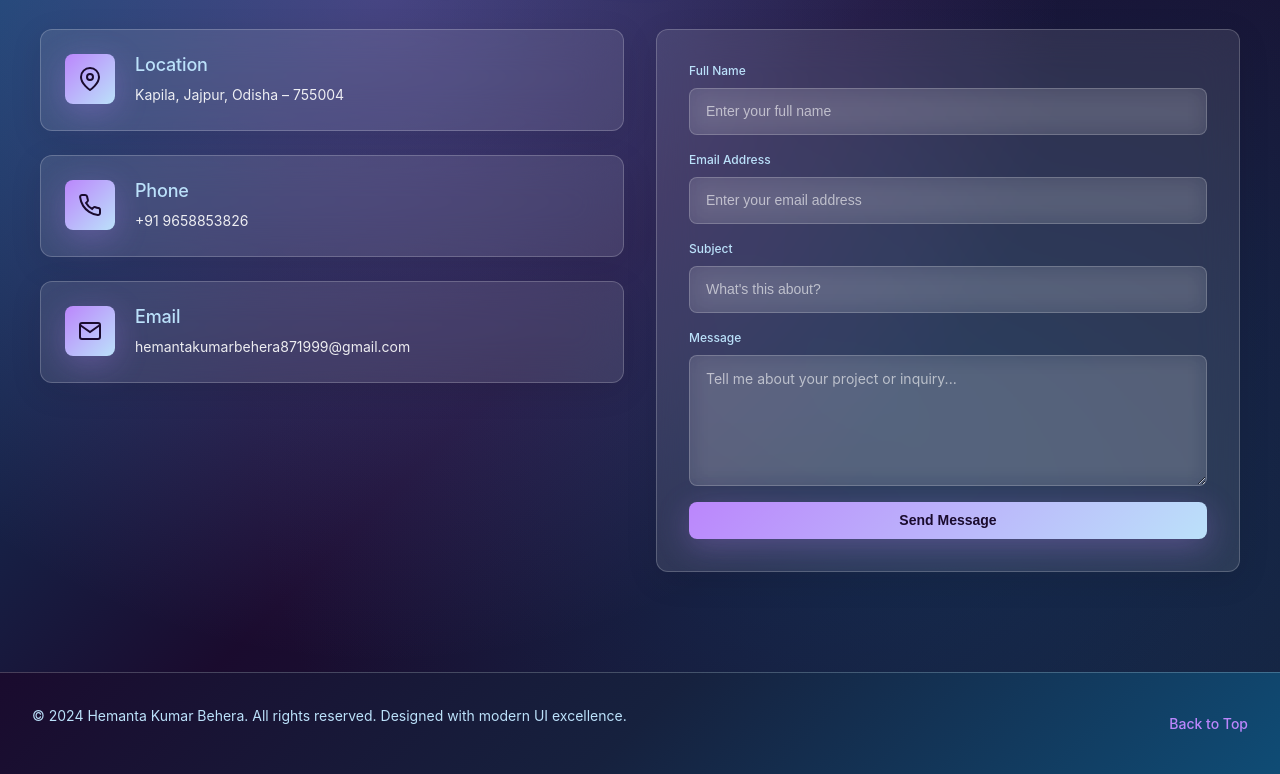
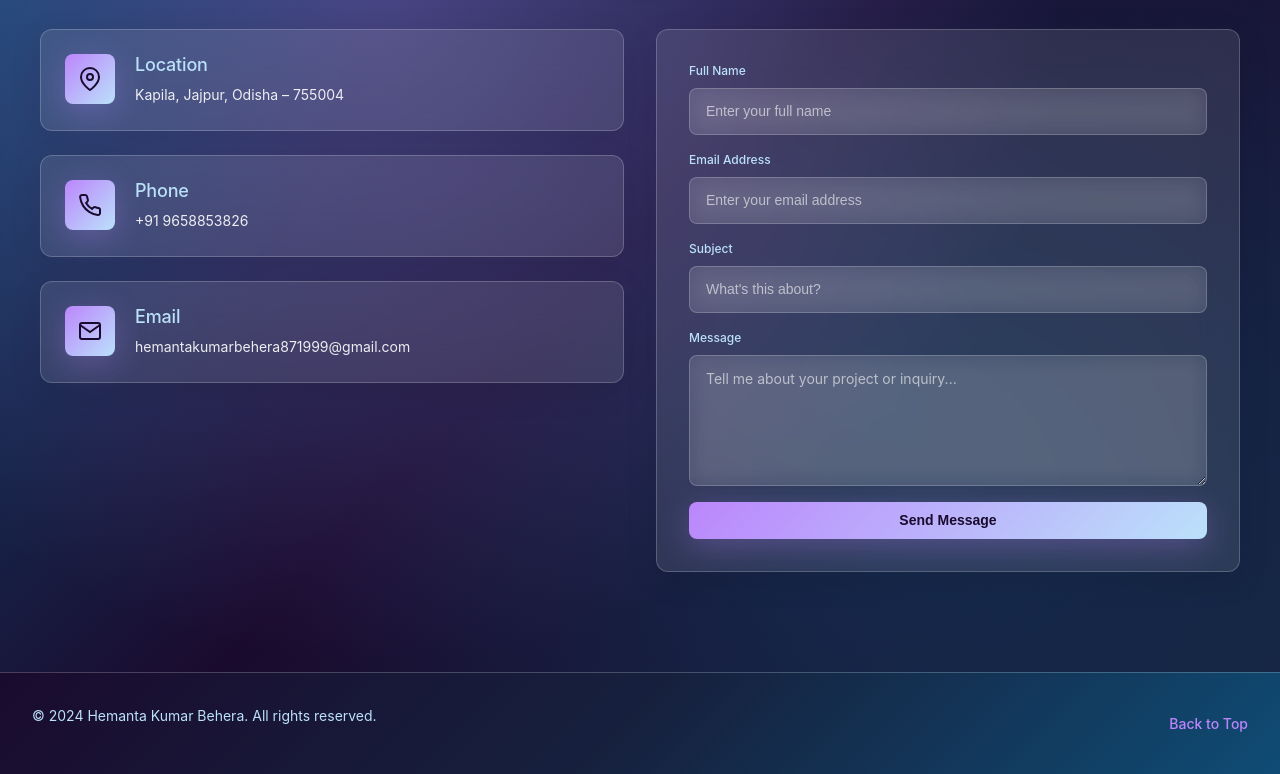
Before and after one commit to Guruop7978/My-Portfolio, a plain HTML site: page index.html in a window 1280 px wide. Shown: the part 5129-5903 px from the top of the page. Drawn offline with Linux system fonts and the light colour scheme; a web font is replaced by a local one.

Commit message:
Update index.html

```diff
--- a/index.html
+++ b/index.html
@@ -3,7 +3,7 @@
 <head>
     <meta charset="UTF-8">
     <meta name="viewport" content="width=device-width, initial-scale=1.0">
-    <title>Hemanta Kumar Behera - Modern Data Analyst Portfolio</title>
+    <title>Hemanta Kumar Behera - Data Analyst Portfolio</title>
     <meta name="description" content="Professional Data Analyst with expertise in SQL, Python, Power BI, and Tableau. Experience in dashboard development and business intelligence reporting with cutting-edge modern UI design.">
     <link rel="stylesheet" href="style.css">
 </head>
@@ -510,7 +510,7 @@
         <div class="container">
             <div class="footer-content">
                 <div class="footer-text">
-                    <p>&copy; 2024 Hemanta Kumar Behera. All rights reserved. Designed with modern UI excellence.</p>
+                    <p>&copy; 2024 Hemanta Kumar Behera. All rights reserved.</p>
                 </div>
                 <div class="footer-links">
                     <a href="#home" class="footer-link">Back to Top</a>
```
